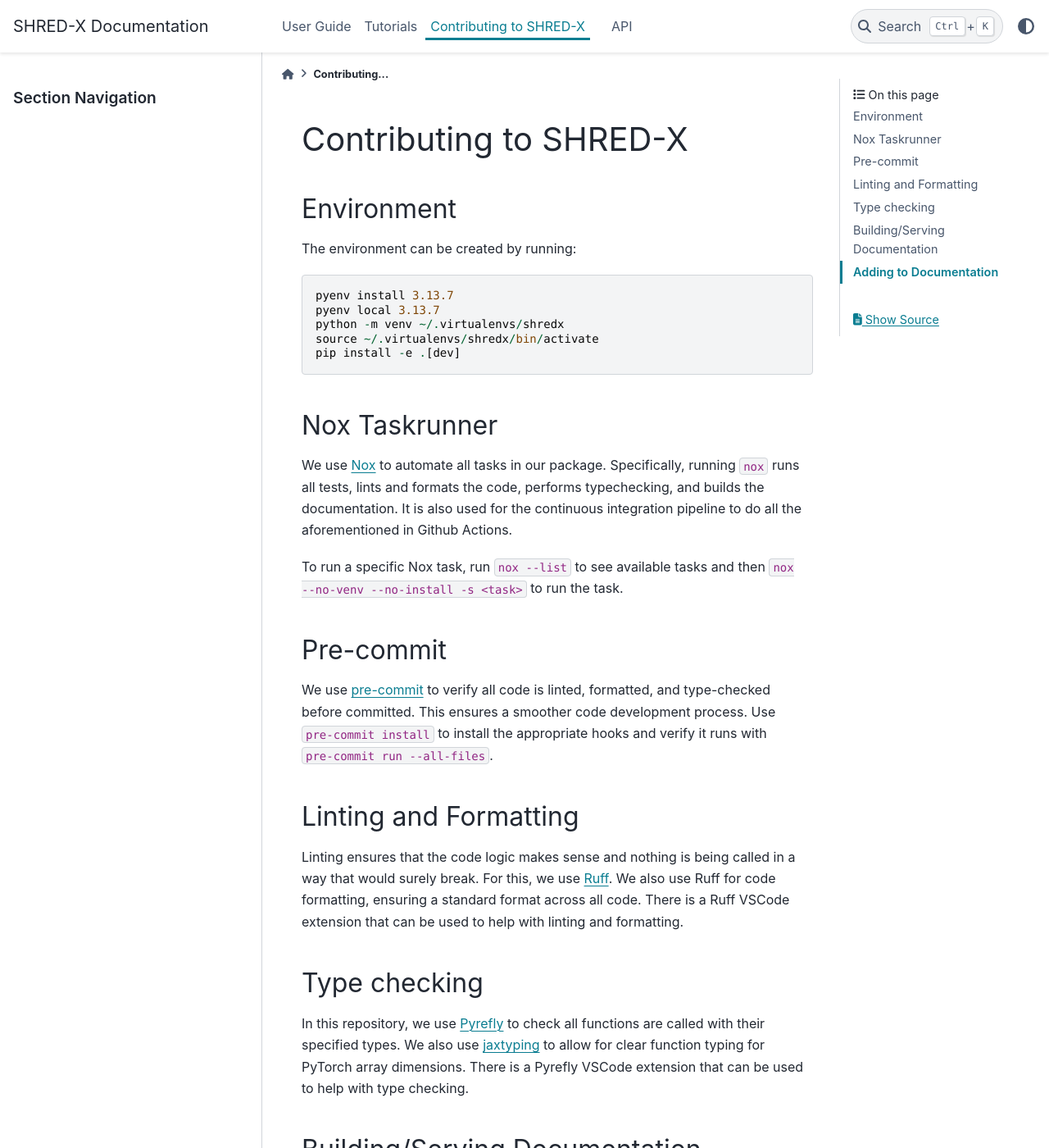
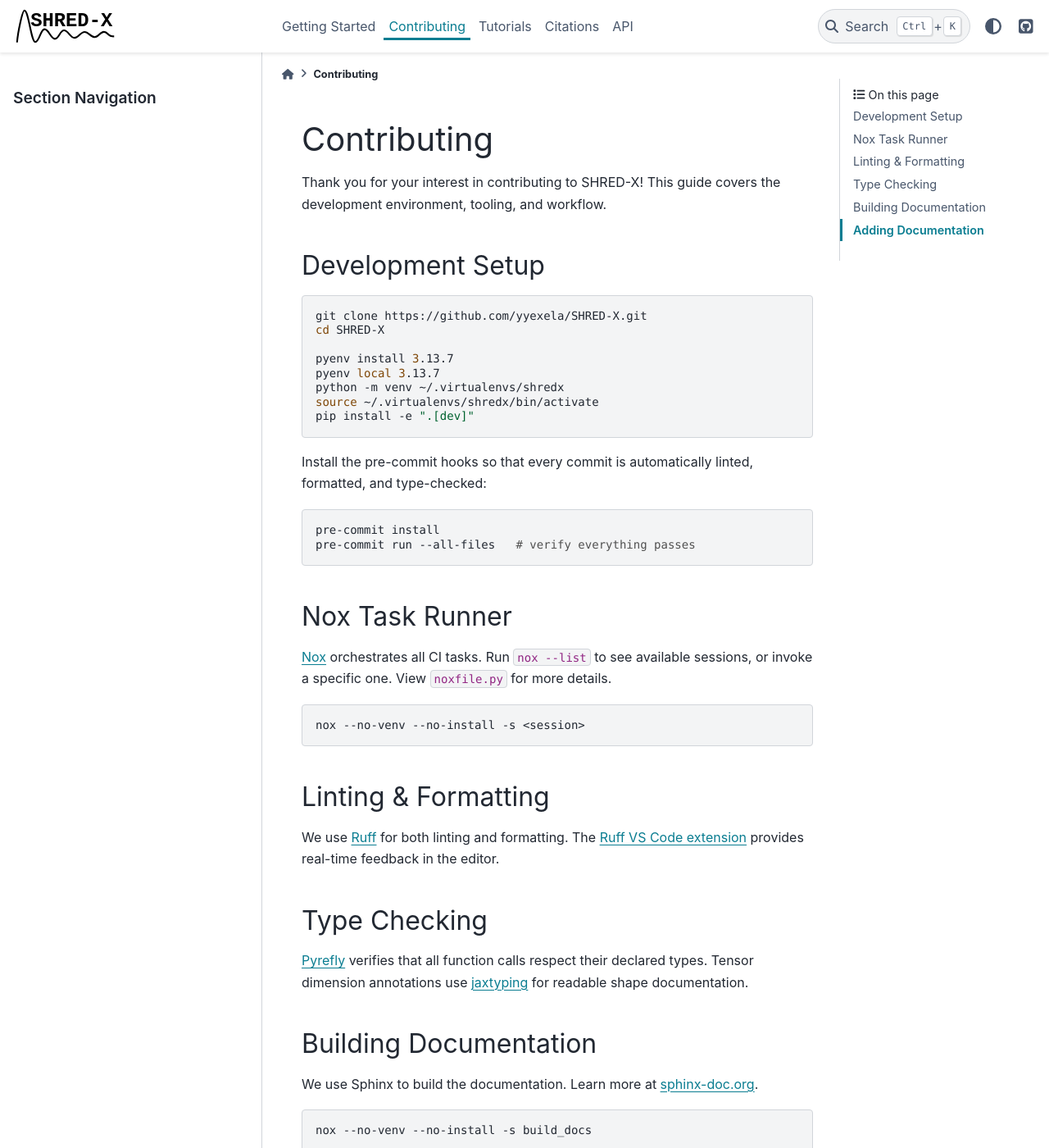
Before and after one commit to yyexela/SHRED-X, a Sphinx documentation site: the page built from docs/source/contributing.rst, in a window 1280 px wide and 1400 px high. Shown: the whole window at 82% size. Built offline with Sphinx 7.4.7 and the PyData theme 0.15.4, drawn with Linux system fonts in a browser that asks for light colours; pages that are not in the unit, such as notebooks, are missing from menus; some of the changed text lies outside the part shown.

Commit message:
Updated documentation

```diff
--- a/docs/source/api.rst
+++ b/docs/source/api.rst
@@ -1,5 +1,10 @@
 API
 ===
+
+Full reference for every public module, class, and function in SHRED-X.
+The documentation is auto-generated from source docstrings.
+
+.. rubric:: Packages
 
 .. autosummary::
    :toctree: generated
--- a/docs/source/conf.py
+++ b/docs/source/conf.py
@@ -22,6 +22,7 @@
     "sphinx.ext.autodoc",
     "sphinx.ext.autosummary",
     "nbsphinx",
+    "sphinx_design",
 ]
 
 nbsphinx_execute = "never"
@@ -40,6 +41,15 @@
 
 html_title = "SHRED-X Documentation"
 html_theme = "pydata_sphinx_theme"
+html_show_sourcelink = False
+
+html_theme_options = {
+    "logo": {
+        "image_light": "_static/images/light_logo.svg",
+        "image_dark": "_static/images/dark_logo.svg",
+    },
+    "github_url": "https://github.com/CTF-for-Science/ctf4science",
+}
 
 sys.path.insert(0, str(Path(__file__).resolve().parents[2]))
 
--- a/docs/source/contributing.rst
+++ b/docs/source/contributing.rst
@@ -1,47 +1,96 @@
-Contributing to SHRED-X
-=======================
+Contributing
+============
 
-Environment
-------------
+Thank you for your interest in contributing to SHRED-X!  This guide
+covers the development environment, tooling, and workflow.
 
-The environment can be created by running::
+
+Development Setup
+-----------------
+
+.. code-block:: bash
+
+   git clone https://github.com/yyexela/SHRED-X.git
+   cd SHRED-X
 
    pyenv install 3.13.7
    pyenv local 3.13.7
    python -m venv ~/.virtualenvs/shredx
    source ~/.virtualenvs/shredx/bin/activate
-   pip install -e .[dev]
+   pip install -e ".[dev]"
 
-Nox Taskrunner
---------------
+Install the pre-commit hooks so that every commit is automatically
+linted, formatted, and type-checked:
 
-We use `Nox <https://nox.thea.codes/en/stable/index.html>`__ to automate all tasks in our package. Specifically, running ``nox`` runs all tests, lints and formats the code, performs typechecking, and builds the documentation. It is also used for the continuous integration pipeline to do all the aforementioned in Github Actions.
+.. code-block:: bash
 
-To run a specific Nox task, run ``nox --list`` to see available tasks and then ``nox --no-venv --no-install -s <task>`` to run the task.
+   pre-commit install
+   pre-commit run --all-files   # verify everything passes
 
-Pre-commit
-----------
 
-We use `pre-commit <https://pre-commit.com/>`__ to verify all code is linted, formatted, and type-checked before committed. This ensures a smoother code development process. Use ``pre-commit install`` to install the appropriate hooks and verify it runs with ``pre-commit run --all-files``.
+Nox Task Runner
+---------------
 
-Linting and Formatting
+`Nox <https://nox.thea.codes/en/stable/index.html>`__ orchestrates all
+CI tasks.  Run ``nox --list`` to see available sessions, or invoke a
+specific one. View ``noxfile.py`` for more details.
+
+.. code-block:: bash
+
+   nox --no-venv --no-install -s <session>
+
+
+Linting & Formatting
+---------------------
+
+We use `Ruff <https://docs.astral.sh/ruff/>`__ for both linting and
+formatting.  The `Ruff VS Code extension
+<https://marketplace.visualstudio.com/items?itemName=charliermarsh.ruff>`__
+provides real-time feedback in the editor.
+
+
+Type Checking
+-------------
+
+`Pyrefly <https://pyrefly.org/>`__ verifies that all function calls
+respect their declared types.  Tensor dimension annotations use
+`jaxtyping <https://docs.kidger.site/jaxtyping/api/array/>`__ for
+readable shape documentation.
+
+
+Building Documentation
 ----------------------
 
-Linting ensures that the code logic makes sense and nothing is being called in a way that would surely break. For this, we use `Ruff <https://docs.astral.sh/ruff/>`__. We also use Ruff for code formatting, ensuring a standard format across all code. There is a Ruff VSCode extension that can be used to help with linting and formatting.
+We use Sphinx to build the documentation. Learn more at `sphinx-doc.org <https://www.sphinx-doc.org/en/master/index.html>`__.
 
-Type checking
--------------
+.. code-block:: bash
 
-In this repository, we use `Pyrefly <https://pyrefly.org/>`__ to check all functions are called with their specified types. We also use `jaxtyping <https://docs.kidger.site/jaxtyping/api/array/>`__ to allow for clear function typing for PyTorch array dimensions. There is a Pyrefly VSCode extension that can be used to help with type checking.
+   nox --no-venv --no-install -s build_docs
 
-Building/Serving Documentation
-------------------------------
+The generated site lands in ``docs/build/html/``.  Open
+``docs/build/html/index.html`` in a browser to preview.
 
-We use `Sphinx <https://www.sphinx-doc.org/en/master/index.html>`__ to build our documentation. Make sure that the ``sphinx`` package is installed in your python environment. The source files are located in ``doc/``. To build the documentation, run ``nox --no-venv --no-install -s build_docs``.
+If you are developing on a remote server:
 
-To preview documentation files, open ``docs/build/html/index.html`` locally in your browser. If you're developing on a server, first run ``python -m http.server 8000`` in ``docs/build/html`` and then on your local computer run ``ssh -L 8080:localhost:8000 <server_address>``. This will turn the server into an HTTP server and opening ``localhost:8080`` in a browser will show the generated documentation.
+.. code-block:: bash
 
-Adding to Documentation
------------------------
+   # On the server
+   python -m http.server 8000 -d docs/build/html
 
-We use `Sphinx <https://www.sphinx-doc.org/en/master/index.html>`__ as our documentation generator. To add to the documentation, add to the ``source/`` directory. All files in this directory will be included in the documentation. Please read the `Sphinx documentation <https://www.sphinx-doc.org/en/master/usage/quickstart.html>`__ for more information on how to write documentation.
+   # On your local machine
+   ssh -L 8080:localhost:8000 <server>
+
+Then open ``http://localhost:8080`` in your browser.
+
+
+Adding Documentation
+--------------------
+
+Source files live in ``docs/source/``.  Add or edit ``.rst`` files there
+and ensure they are referenced from a ``toctree``.  API docs are
+auto-generated from docstrings via ``autosummary`` -- just write good
+docstrings and they will appear automatically.
+
+Please follow `numpydoc
+<https://numpydoc.readthedocs.io/en/latest/format.html>`__ style for all
+docstrings.
--- a/pyproject.toml
+++ b/pyproject.toml
@@ -38,7 +38,8 @@
     "scikit-learn>=1.8.0",
     "nbsphinx>=0.9.8",
     "nbval>=0.11.0",
-    "pytest-env>=1.5.0"
+    "pytest-env>=1.5.0",
+    "sphinx-design>=0.7.0"
 ]
 
 [project.urls]
```
Also changed, not shown: docs/source/citations.rst (added, +62 -0 lines), docs/source/getting_started.rst (added, +34 -0 lines), docs/source/index.rst (+78 -4 lines), docs/source/tutorials.rst (+16 -2 lines), docs/source/user_guide.rst (deleted, +0 -19 lines), docs/source/_static/images/dark_logo.svg (added), docs/source/_static/images/light_logo.svg (added).
